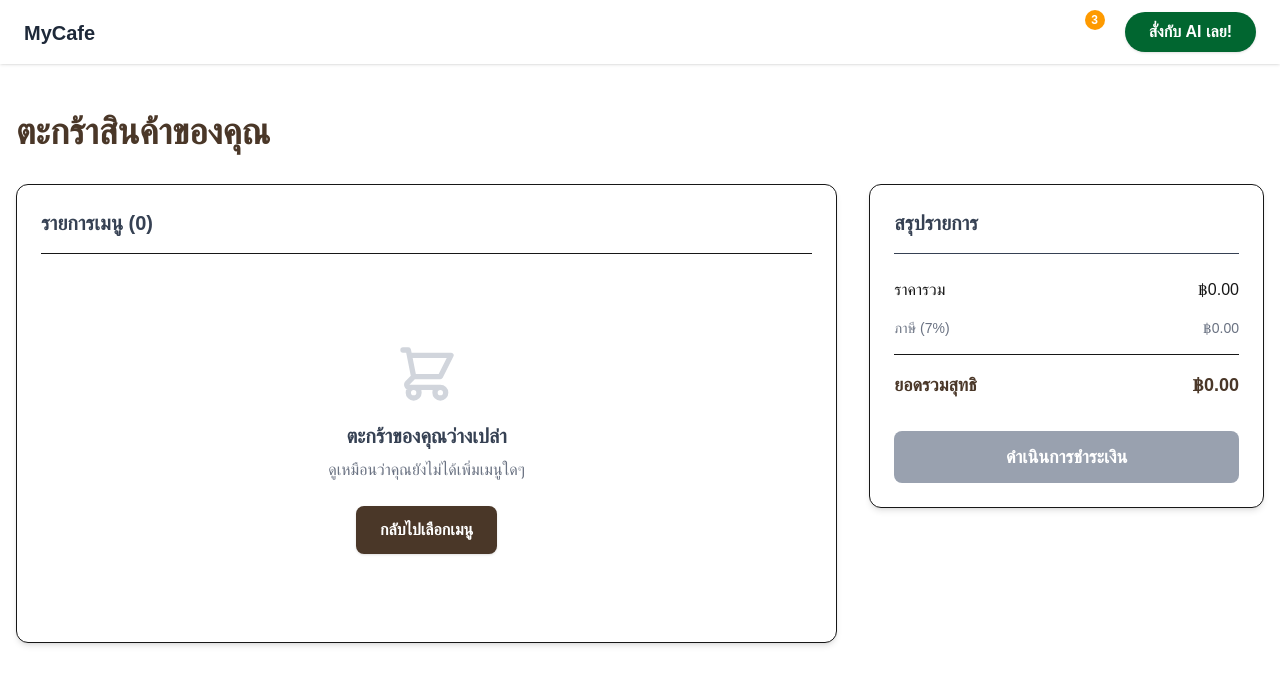
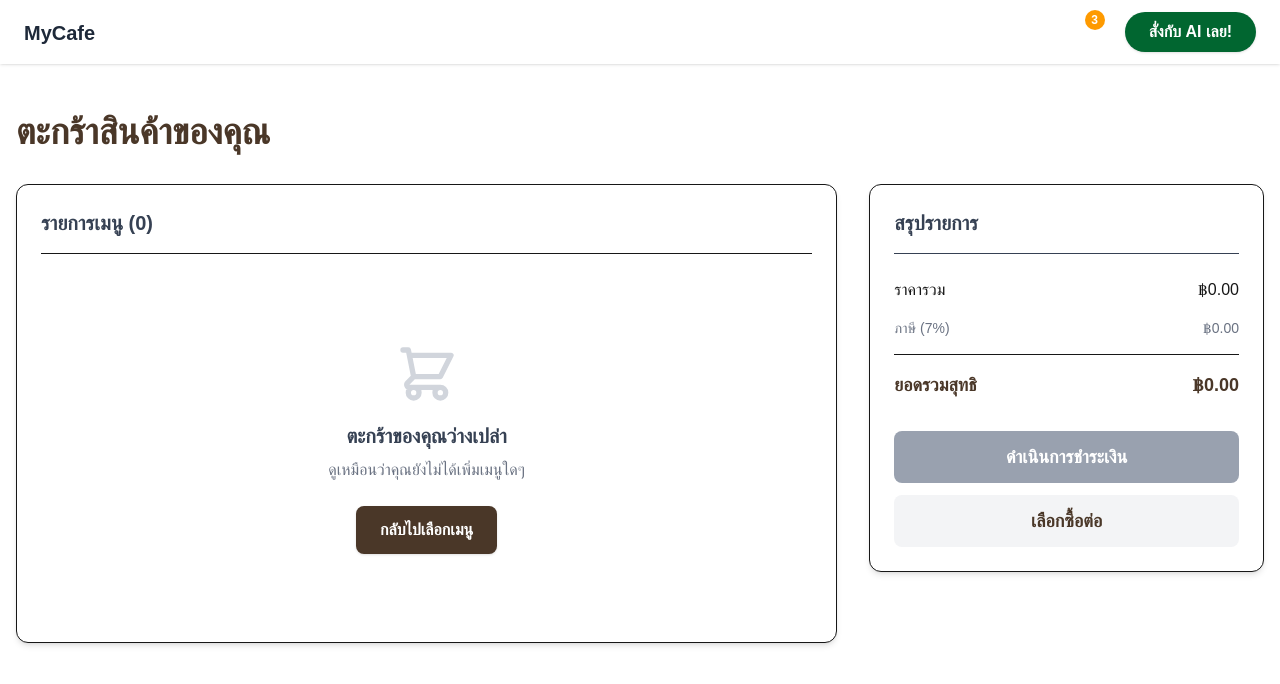
Before and after one commit to ninichu2234/ProjectByBeamAndNoon_, a Next.js app: page /basket in a window 1280 px wide. Shown: the top 684 px of the page. Built offline with nearby package versions, Linux system fonts and the light colour scheme.

Commit message:
update19/10/25

```diff
--- a/src/app/basket/page.js
+++ b/src/app/basket/page.js
@@ -1,6 +1,5 @@
 "use client";
 import React, { useState, useEffect, useMemo } from 'react';
-import Link from 'next/link';
 
 // คอมโพเนนต์เล็กๆ สำหรับแสดงผลเมื่อตะกร้าว่าง
 const EmptyCart = () => (
@@ -10,16 +9,16 @@ const EmptyCart = () => (
         </svg>
         <h3 className="mt-4 text-xl font-semibold text-gray-700">ตะกร้าของคุณว่างเปล่า</h3>
         <p className="text-gray-500 mt-2">ดูเหมือนว่าคุณยังไม่ได้เพิ่มเมนูใดๆ</p>
-        <Link href="/chat" className="mt-6 inline-block bg-[#4A3728] text-white px-6 py-3 rounded-lg font-bold hover:bg-green-800 transition-colors shadow">
+        <a href="/chat" className="mt-6 inline-block bg-[#4A3728] text-white px-6 py-3 rounded-lg font-bold hover:bg-green-800 transition-colors shadow">
             กลับไปเลือกเมนู
-        </Link>
+        </a>
     </div>
 );
 
 export default function BasketPage() {
     const [cartItems, setCartItems] = useState([]);
 
-    // ดึงข้อมูลจาก localStorage เมื่อคอมโพเนนต์เริ่มทำงาน
+    // [สำคัญที่สุด] -> ดึงข้อมูลจาก localStorage แค่ครั้งเดียวตอนเปิดหน้านี้
     useEffect(() => {
         try {
             const savedCartJSON = localStorage.getItem('myCafeCart');
@@ -29,33 +28,30 @@ export default function BasketPage() {
             console.error("Failed to parse cart from localStorage", error);
             setCartItems([]);
         }
-    }, []);
+    }, []); // [] ทำให้โค้ดส่วนนี้ทำงานแค่ครั้งเดียวตอนโหลดหน้า
 
-    // บันทึกข้อมูลลง localStorage ทุกครั้งที่ state ของตะกร้าเปลี่ยน
+    // ฟังก์ชันสำหรับอัปเดต localStorage เมื่อมีการเปลี่ยนแปลงในหน้านี้
     useEffect(() => {
         try {
             if (cartItems.length > 0) {
                 localStorage.setItem('myCafeCart', JSON.stringify(cartItems));
             } else {
-                // ถ้าตะกร้าว่าง ให้ลบข้อมูลออกจาก localStorage
                 localStorage.removeItem('myCafeCart');
             }
-            // ส่ง event บอก component อื่น (เช่น Navbar) ว่าตะกร้าเปลี่ยนแล้ว
             window.dispatchEvent(new Event('local-storage'));
         } catch (error) {
             console.error("Failed to save cart to localStorage", error);
         }
     }, [cartItems]);
 
-
-    // ฟังก์ชันจัดการตะกร้า
+    // ฟังก์ชันจัดการตะกร้า (เพิ่ม/ลด/ลบ)
     const handleQuantityChange = (menuId, change) => {
         setCartItems(currentItems =>
             currentItems.map(item =>
                 item.menuId === menuId
                     ? { ...item, quantity: Math.max(0, item.quantity + change) }
                     : item
-            ).filter(item => item.quantity > 0) // กรองสินค้าที่จำนวนเป็น 0 ออก
+            ).filter(item => item.quantity > 0)
         );
     };
 
@@ -64,7 +60,6 @@ export default function BasketPage() {
     };
 
     const clearCart = () => {
-        // ใช้ UI ที่สวยงามแทน window.confirm
         if (confirm('คุณต้องการล้างตะกร้าสินค้าทั้งหมดใช่หรือไม่?')) {
             setCartItems([]);
         }
@@ -129,7 +124,15 @@ export default function BasketPage() {
                                     <div className="flex justify-between font-bold text-lg text-[#4A3728]"><span>ยอดรวมสุทธิ</span><span>฿{summary.total.toFixed(2)}</span></div>
                                 </div>
                             </div>
-                             <a href="/checkout" className={`block w-full text-center mt-8 py-3 rounded-lg font-bold text-lg text-white transition-colors ${cartItems.length === 0 ? 'bg-gray-400 cursor-not-allowed' : 'bg-green-800 hover:bg-green-900'}`}>ดำเนินการชำระเงิน</a>
+                            {/* [แก้ไข] เพิ่มปุ่ม "เลือกซื้อสินค้าต่อ" */}
+                             <div className="mt-8 space-y-3">
+                                <a href="/checkout" className={`block w-full text-center py-3 rounded-lg font-bold text-lg text-white transition-colors ${cartItems.length === 0 ? 'bg-gray-400 cursor-not-allowed' : 'bg-green-800 hover:bg-green-900'}`}>
+                                    ดำเนินการชำระเงิน
+                                </a>
+                                <a href="/chat" className="block w-full text-center py-3 rounded-lg font-bold text-lg text-[#4A3728] bg-gray-100 hover:bg-gray-200 transition-colors">
+                                    เลือกซื้อต่อ
+                                </a>
+                             </div>
                         </div>
                     </div>
                 </div>
```
Also changed, not shown: src/app/chat/page.js (+34 -13 lines).
